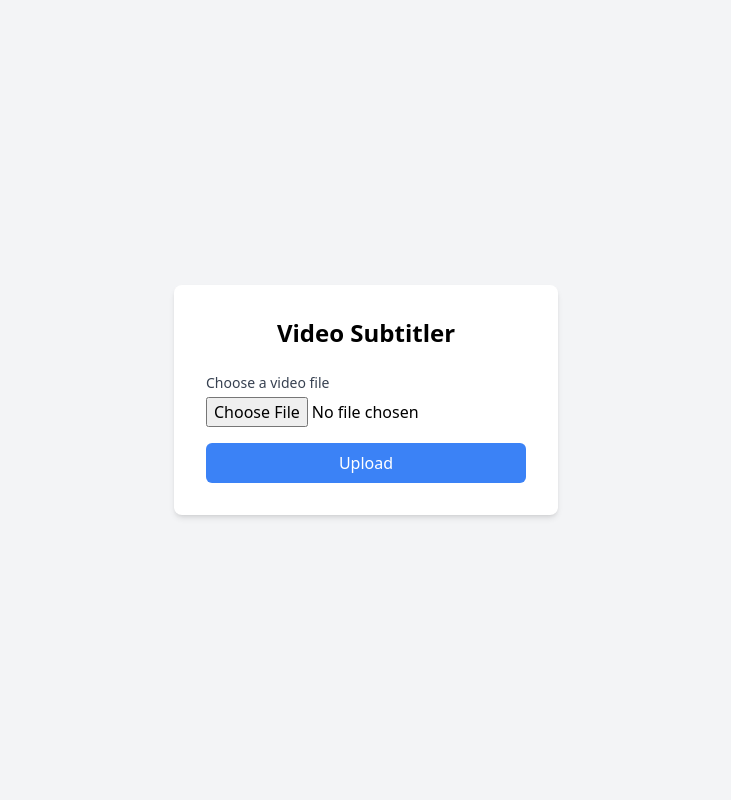
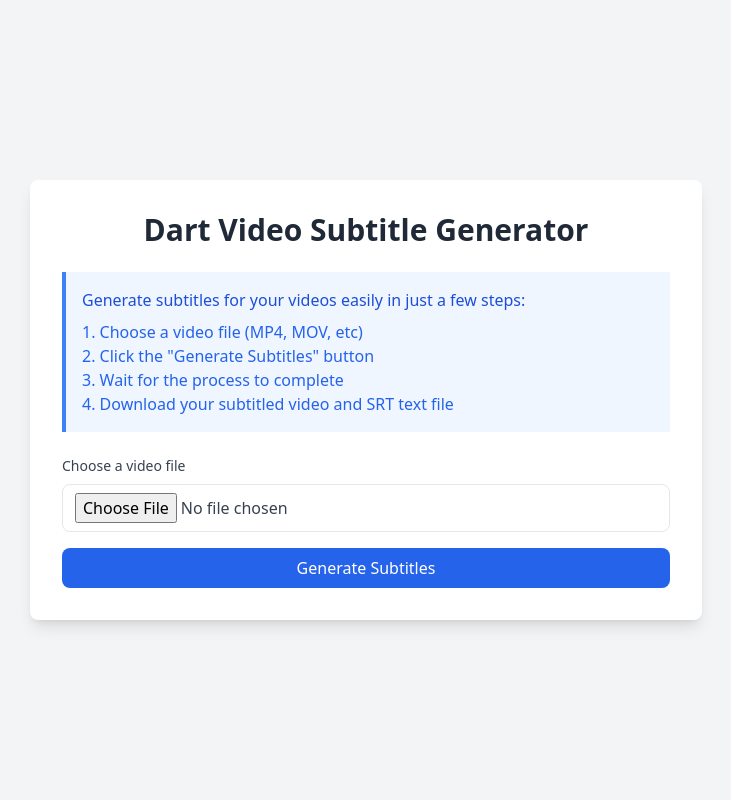
Before and after one commit to jossTripoli/dart_subs_ui, a Flask app: page / in a window 1280 px wide. Shown: the whole page, without its empty margins (274-1005 px from the left). Run offline with Flask 3, Linux system fonts and the light colour scheme; some libraries are stand-ins or nearby versions.

Commit message:
polished

```diff
--- a/templates/index.html
+++ b/templates/index.html
@@ -3,34 +3,44 @@
 <head>
     <meta charset="UTF-8">
     <meta name="viewport" content="width=device-width, initial-scale=1.0">
-    <title>Video Subtitler</title>
+    <title>Dart Video Subtitle Generator</title>
     <script src="https://cdn.tailwindcss.com"></script>
 </head>
-<body class="bg-gray-100 min-h-screen flex items-center justify-center">
-    <div class="bg-white p-8 rounded-lg shadow-md w-96">
-        <h1 class="text-2xl font-bold mb-6 text-center">Video Subtitler</h1>
+<body class="bg-gray-100 min-h-screen flex items-center justify-center p-4">
+    <div class="bg-white p-8 rounded-lg shadow-lg w-full max-w-2xl">
+        <h1 class="text-3xl font-bold mb-6 text-center text-gray-800">Dart Video Subtitle Generator</h1>
+        <div class="bg-blue-50 border-l-4 border-blue-500 p-4 mb-6">
+            <p class="text-blue-700">Generate subtitles for your videos easily in just a few steps:</p>
+            <ol class="list-decimal list-inside mt-2 text-blue-600">
+                <li>Choose a video file (MP4, MOV, etc)</li>
+                <li>Click the "Generate Subtitles" button</li>
+                <li>Wait for the process to complete</li>
+                <li>Download your subtitled video and SRT text file</li>
+            </ol>
+        </div>
         <form id="upload-form" class="space-y-4">
             <div>
-                <label for="file-upload" class="block text-sm font-medium text-gray-700">
+                <label for="file-upload" class="block text-sm font-medium text-gray-700 mb-2">
                     Choose a video file
                 </label>
-                <input type="file" id="file-upload" name="file" accept=".mp4,.mov,.avi,.mkv" class="mt-1 block w-full" required>
+                <input type="file" id="file-upload" name="file" accept=".mp4,.mov,.avi,.mkv" class="w-full px-3 py-2 text-gray-700 border rounded-lg focus:outline-none focus:border-blue-500" required>
             </div>
-            <button type="submit" class="w-full bg-blue-500 text-white py-2 px-4 rounded-md hover:bg-blue-600 focus:outline-none focus:ring-2 focus:ring-blue-500 focus:ring-opacity-50">
-                Upload
+            <button type="submit" class="w-full bg-blue-600 text-white py-2 px-4 rounded-lg hover:bg-blue-700 focus:outline-none focus:ring-2 focus:ring-blue-500 focus:ring-opacity-50 transition duration-300">
+                Generate Subtitles
             </button>
         </form>
-        <div id="progress" class="mt-4 hidden">
-            <p id="status" class="text-center text-gray-700"></p>
-            <div class="mt-2 h-2 bg-gray-200 rounded-full">
-                <div id="progress-bar" class="h-full bg-blue-500 rounded-full" style="width: 0%"></div>
+        <div id="progress" class="mt-8 hidden">
+            <div id="loading-wheel" class="flex justify-center items-center mb-4">
+                <div class="animate-spin rounded-full h-12 w-12 border-b-2 border-blue-600"></div>
             </div>
+            <p id="status" class="text-center text-gray-700 font-medium"></p>
+            <p id="substatus" class="text-center text-gray-500 text-sm mt-2"></p>
         </div>
-        <div id="download-links" class="mt-4 space-y-2 hidden">
-            <a id="srt-download" href="#" class="block w-full text-center bg-green-500 text-white py-2 px-4 rounded-md hover:bg-green-600 focus:outline-none focus:ring-2 focus:ring-green-500 focus:ring-opacity-50">
-                Download SRT
+        <div id="download-links" class="mt-8 space-y-4 hidden">
+            <a id="srt-download" href="#" class="block w-full text-center bg-green-600 text-white py-3 px-4 rounded-lg hover:bg-green-700 focus:outline-none focus:ring-2 focus:ring-green-500 focus:ring-opacity-50 transition duration-300">
+                Download SRT File
             </a>
-            <a id="video-download" href="#" class="block w-full text-center bg-green-500 text-white py-2 px-4 rounded-md hover:bg-green-600 focus:outline-none focus:ring-2 focus:ring-green-500 focus:ring-opacity-50">
+            <a id="video-download" href="#" class="block w-full text-center bg-green-600 text-white py-3 px-4 rounded-lg hover:bg-green-700 focus:outline-none focus:ring-2 focus:ring-green-500 focus:ring-opacity-50 transition duration-300">
                 Download Subtitled Video
             </a>
         </div>
@@ -38,8 +48,9 @@
     <script>
         const form = document.getElementById('upload-form');
         const progress = document.getElementById('progress');
+        const loadingWheel = document.getElementById('loading-wheel');
         const status = document.getElementById('status');
-        const progressBar = document.getElementById('progress-bar');
+        const substatus = document.getElementById('substatus');
         const downloadLinks = document.getElementById('download-links');
         const srtDownload = document.getElementById('srt-download');
         const videoDownload = document.getElementById('video-download');
@@ -49,8 +60,9 @@
             const formData = new FormData(form);
 
             progress.classList.remove('hidden');
-            status.textContent = 'Uploading...';
-            progressBar.style.width = '0%';
+            downloadLinks.classList.add('hidden');
+            status.textContent = 'Uploading your video...';
+            substatus.textContent = 'This may take a few minutes depending on the file size.';
 
             try {
                 const uploadResponse = await fetch('/upload', {
@@ -61,7 +73,7 @@
 
                 if (uploadResponse.ok) {
                     status.textContent = 'Generating subtitles...';
-                    progressBar.style.width = '50%';
+                    substatus.textContent = 'AI is working its magic! This usually takes 2-5 minutes.';
 
                     const generateResponse = await fetch('/generate', {
                         method: 'POST',
@@ -73,8 +85,9 @@
                     const generateResult = await generateResponse.json();
 
                     if (generateResponse.ok) {
+                        loadingWheel.classList.add('hidden');
                         status.textContent = 'Subtitles generated successfully!';
-                        progressBar.style.width = '100%';
+                        substatus.textContent = 'Your files are ready for download.';
                         downloadLinks.classList.remove('hidden');
                         srtDownload.href = `/download/${generateResult.srt_file}`;
                         videoDownload.href = `/download/${generateResult.video_file}`;
@@ -85,10 +98,9 @@
                     throw new Error(uploadResult.error);
                 }
             } catch (error) {
+                loadingWheel.classList.add('hidden');
                 status.textContent = `Error: ${error.message}`;
-                progressBar.style.width = '100%';
-                progressBar.classList.remove('bg-blue-500');
-                progressBar.classList.add('bg-red-500');
+                substatus.textContent = 'Please try again or contact support if the problem persists.';
             }
         });
     </script>
```
